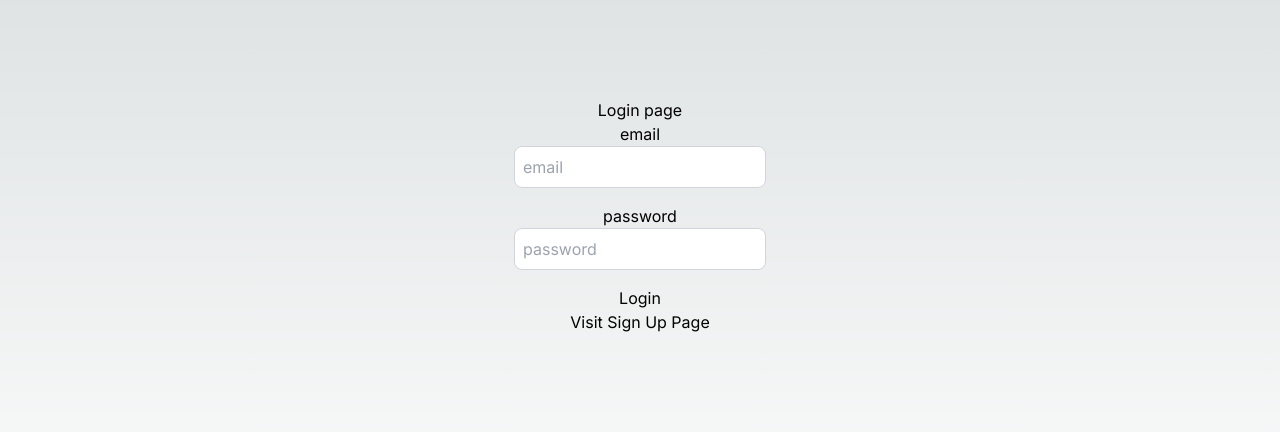
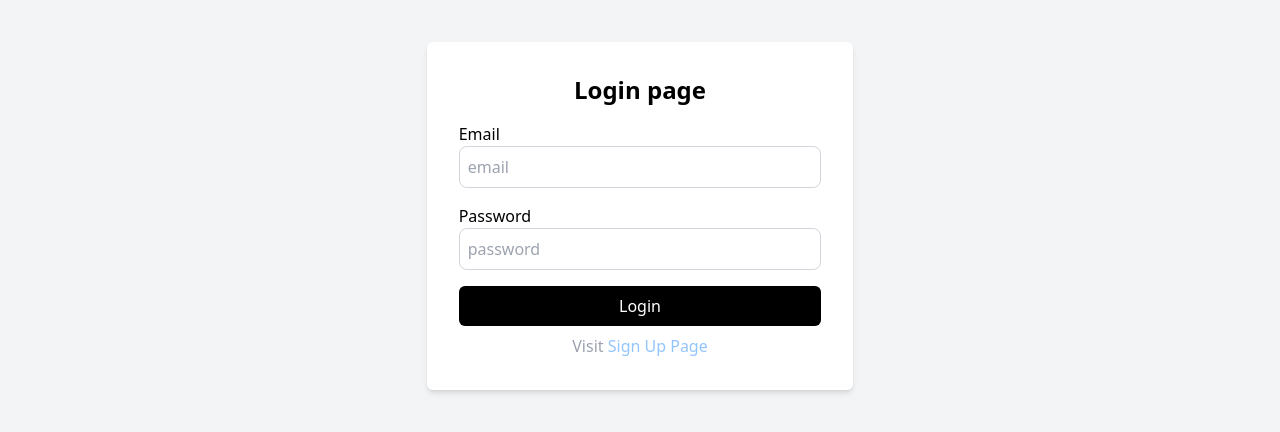
Before and after one commit to AMJAD-REHMAN-A/Auth-App, a Next.js app: page /login in a window 1280 px wide. Shown: the part 184-616 px from the top of the page. Built offline with nearby package versions, Linux system fonts and the light colour scheme.

Commit message:
style changes

```diff
--- a/src/app/globals.css
+++ b/src/app/globals.css
@@ -7,21 +7,3 @@
   --background-start-rgb: 214, 219, 220;
   --background-end-rgb: 255, 255, 255;
 }
-
-@media (prefers-color-scheme: dark) {
-  :root {
-    --foreground-rgb: 255, 255, 255;
-    --background-start-rgb: 0, 0, 0;
-    --background-end-rgb: 0, 0, 0;
-  }
-}
-
-body {
-  color: rgb(var(--foreground-rgb));
-  background: linear-gradient(
-      to bottom,
-      transparent,
-      rgb(var(--background-end-rgb))
-    )
-    rgb(var(--background-start-rgb));
-}
--- a/src/app/layout.tsx
+++ b/src/app/layout.tsx
@@ -16,7 +16,7 @@ export default function RootLayout({
 }) {
   return (
     <html lang="en">
-      <body className={inter.className}>{children}</body>
+      <body className="bg-gray-100 flex items-center justify-center min-h-screen">{children}</body>
     </html>
   )
 }
--- a/src/app/login/page.tsx
+++ b/src/app/login/page.tsx
@@ -3,7 +3,7 @@ import Link from "next/link";
 import React, { useEffect, useState } from "react";
 import { useRouter } from "next/navigation";
 import axios from "axios";
-import { toast } from "react-hot-toast";
+import  toast, { Toaster } from "react-hot-toast";
 export default function LoginPage() {
   const route = useRouter();
   const [user, setUser] = useState({
@@ -18,6 +18,9 @@ export default function LoginPage() {
     try {
       const data = await axios.post("/api/users/login", user);
       console.log(data);
+      if(data.data.error){
+        throw new Error("Login error");
+      }
       toast.success("Login successfuly")
       route.push("/profile")
     } catch {
@@ -26,20 +29,20 @@ export default function LoginPage() {
   }
 
   useEffect(() => {
-        if(user.email || user.password){
+    if (user.email || user.password) {
       setButtonDisabled(true)
-        }else{
+    } else {
       setButtonDisabled(false)
     }
   }, [user])
 
 
   return (
-        <div className="flex flex-col items-center justify-center min-h-screen py-2">
-            <h1>
+    <div className="flex flex-col bg-white shadow-md rounded-md p-8 w-1/3">
+      <h1 className="text-2xl font-semibold mb-4 text-center">
         Login page
       </h1>
-            <label htmlFor="email">email</label>
+      <label htmlFor="email">Email</label>
       <input
         className="p-2 border border-gray-300 rounded-lg mb-4 focus:outline-none focus:border-gray-600"
         id="email"
@@ -49,7 +52,7 @@ export default function LoginPage() {
         onChange={e => setUser({ ...user, email: e.target.value })}
         placeholder="email"
       />
-            <label htmlFor="password">password</label>
+      <label htmlFor="password">Password</label>
       <input
         className="p-2 border border-gray-300 rounded-lg mb-4 focus:outline-none focus:border-gray-600"
         id="password"
@@ -59,10 +62,11 @@ export default function LoginPage() {
         onChange={e => setUser({ ...user, password: e.target.value })}
         placeholder="password"
       />
-            <button onClick={onLogin}>
+      <button onClick={onLogin} className="rounded-md p-2 outline-none bg-black text-white">
         Login
       </button>
-            <Link href="/signup">Visit Sign Up Page</Link>
+      <Link href="/signup"className="text-center mt-2 text-gray-400">Visit <span className="text-blue-300"> Sign Up Page </span></Link>
+      <Toaster />
     </div>
   )
 }
--- a/src/app/profile/page.tsx
+++ b/src/app/profile/page.tsx
@@ -1,7 +1,7 @@
 "use client"
 import { useRouter } from "next/navigation";
 import axios from "axios";
-import { toast } from "react-hot-toast";
+import toast, { Toaster } from "react-hot-toast";
 
 export default function ProfilePage() {
     const route = useRouter();
@@ -19,6 +19,7 @@ export default function ProfilePage() {
         <div className="flex flex-col items-center justify-center min-h-screen">
             <h1 className="text-4xl">Profile Page</h1>
             <button onClick={onLogout}>Log Out</button>
+            <Toaster />
         </div>
     )
 }
--- a/src/app/signup/page.tsx
+++ b/src/app/signup/page.tsx
@@ -3,7 +3,7 @@ import Link from "next/link";
 import React, { useEffect, useState } from "react";
 import { useRouter } from "next/navigation";
 import axios from "axios";
-import { toast } from "react-hot-toast";
+import toast, { Toaster } from "react-hot-toast";
 export default function SignUpPage() {
   const router = useRouter()
   const [user, setUser] = useState({
@@ -13,26 +13,25 @@ export default function SignUpPage() {
   });
   const [buttonDisabled, setButtonDisabled] = useState(false);
 
-    const onSignUp = async() => {
+  const onSignUp = async () => {
     try {
       const response = await axios.post("/api/users/signup", user);
       console.log(response.data);
       router.push("/login")
-
     } catch (error: any) {
       toast.error(error.message);
     }
   }
   useEffect(() => {
-        if(user.email.length && user.password.length && user.username.length){
+    if (user.email.length && user.password.length && user.username.length) {
       setButtonDisabled(false);
-        }else{
+    } else {
       setButtonDisabled(true)
     }
   }, [user])
   return (
-        <div className="flex flex-col items-center justify-center min-h-screen py-2">
-            <h1>
+    <div className="flex flex-col bg-white shadow-md rounded-md p-8 w-1/3">
+      <h1 className="text-2xl font-semibold mb-4 text-center">
         Sign Up page
       </h1>
       <label htmlFor="username">Username</label>
@@ -45,7 +44,7 @@ export default function SignUpPage() {
         onChange={e => setUser({ ...user, username: e.target.value })}
         placeholder="username"
       />
-            <label htmlFor="email">email</label>
+      <label htmlFor="email">Email</label>
       <input
         className="p-2 border border-gray-300 rounded-lg mb-4 focus:outline-none focus:border-gray-600"
         id="email"
@@ -55,7 +54,7 @@ export default function SignUpPage() {
         onChange={e => setUser({ ...user, email: e.target.value })}
         placeholder="email"
       />
-            <label htmlFor="password">password</label>
+      <label htmlFor="password">Password</label>
       <input
         className="p-2 border border-gray-300 rounded-lg mb-4 focus:outline-none focus:border-gray-600"
         id="password"
@@ -65,10 +64,10 @@ export default function SignUpPage() {
         onChange={e => setUser({ ...user, password: e.target.value })}
         placeholder="password"
       />
-            <button onClick={onSignUp} disabled={buttonDisabled} className="outline-dotted rounded p-4">
+      <button onClick={onSignUp} disabled={buttonDisabled} className="rounded-md p-2 outline-none bg-black text-white">
         Sign Up
       </button>
-            <Link href="/login">Visit Login Page</Link>
+      <Link href="/login" className="text-center mt-2 text-gray-400">Visit <span className="text-blue-300">Login Page</span></Link>
     </div>
   )
 }
```
Lines whose indentation alone changed are shown as unchanged.
